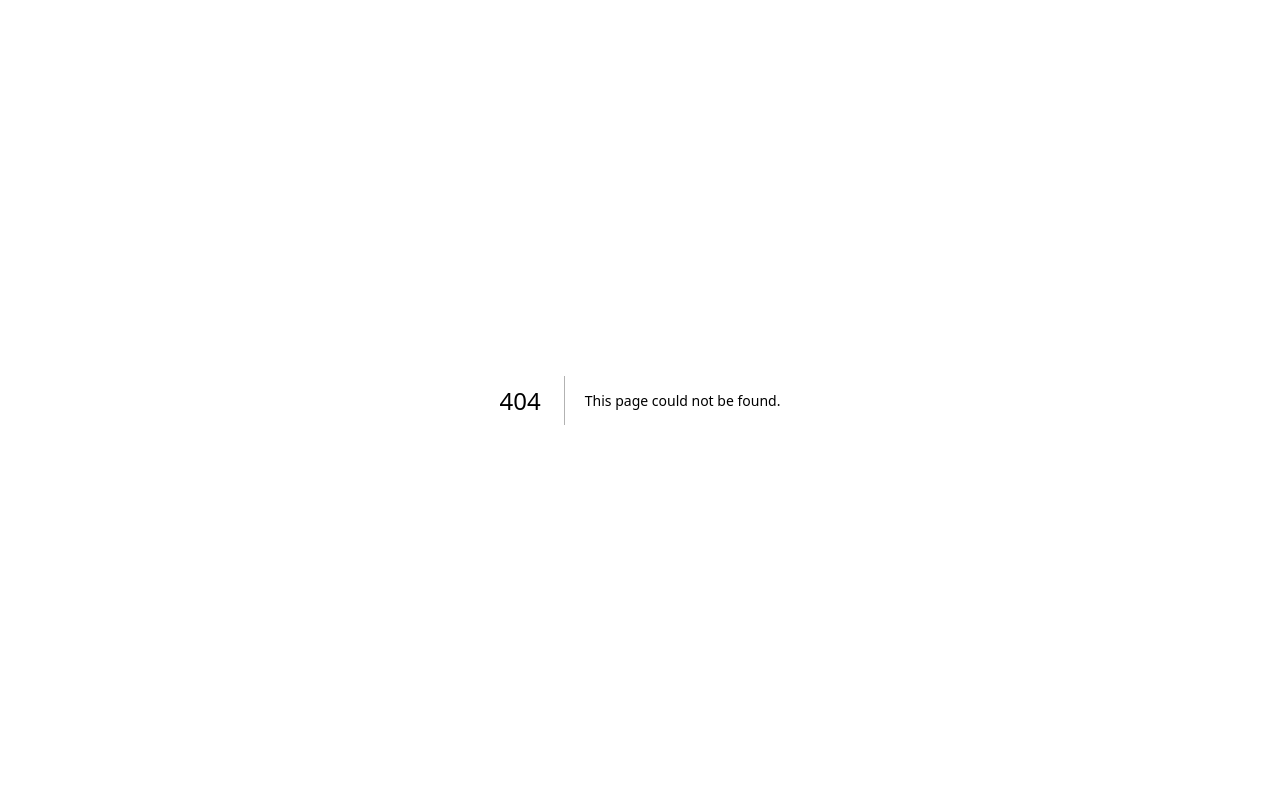
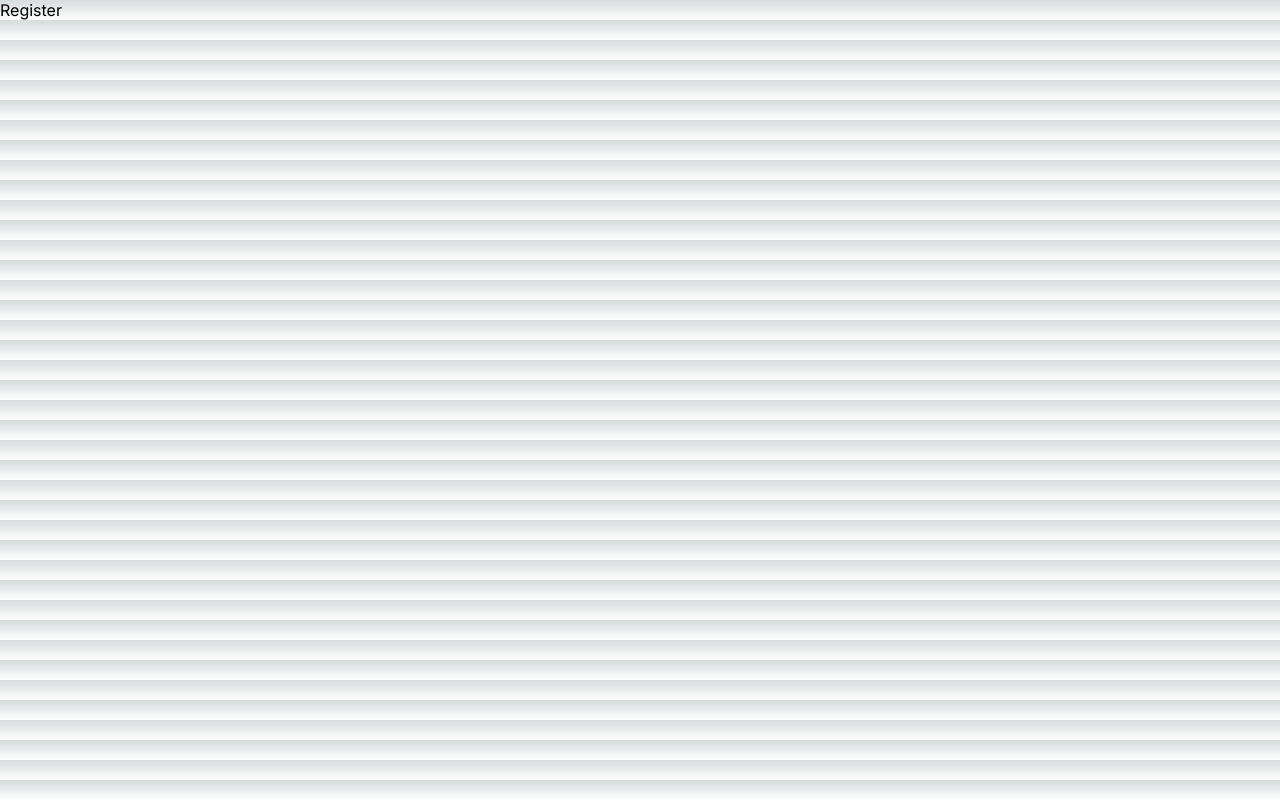
Before and after one commit to uzamauzair/BlogAppFullStack, a Next.js app: page /dashboard/register in a window 1280 px wide. Before the commit this address had no page. Built offline with nearby package versions, Linux system fonts and the light colour scheme.

Commit message:
Auth Folder Structure

```diff
--- /dev/null
+++ b/src/app/dashboard/(auth)/register/page.tsx
@@ -0,0 +1,11 @@
+import React from 'react'
+
+const Register = () => {
+  return (
+    <div>
+      Register
+    </div>
+  )
+}
+
+export default Register
```
Also changed, not shown: src/app/dashboard/(auth)/login/page.tsx (added, +11 -0 lines).
